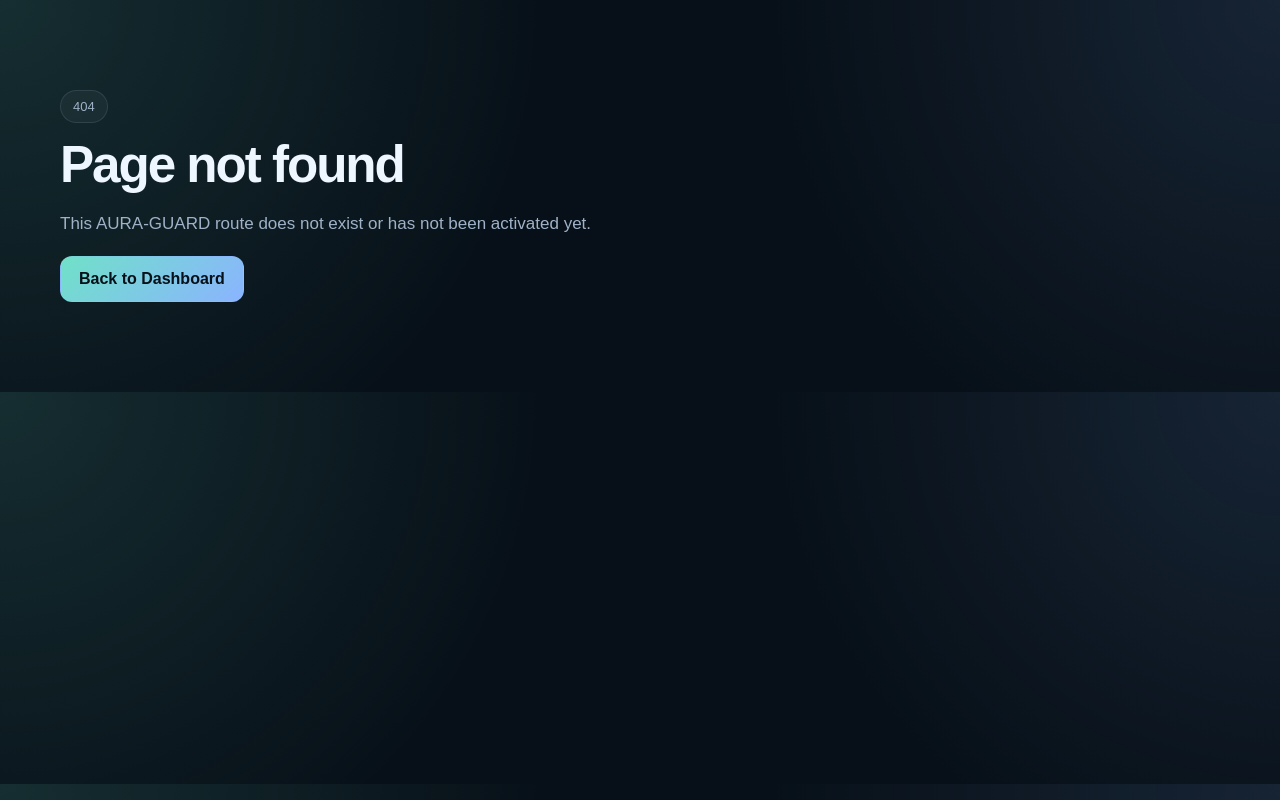
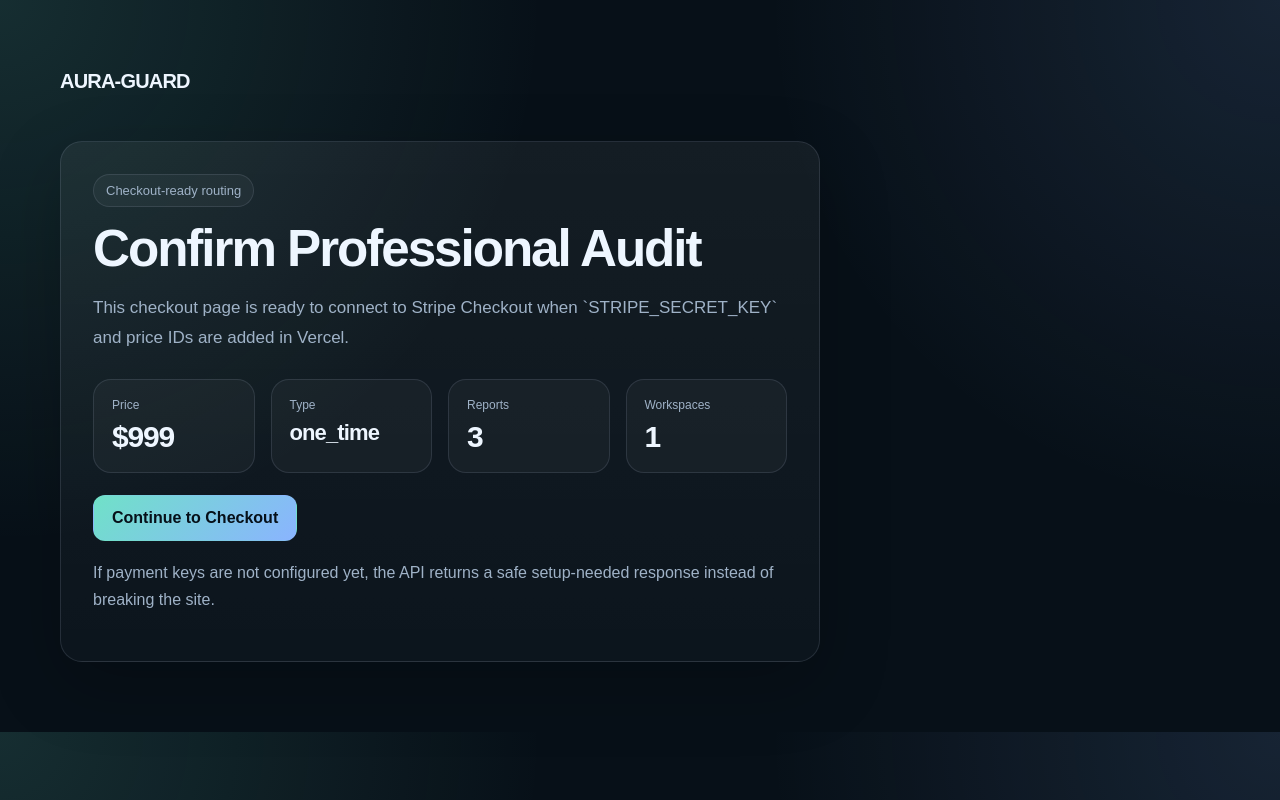
Before and after one commit to bisniskhusus019-hub/aura-guard-enterprise-os, a Next.js app: page /checkout in a window 1280 px wide. Before the commit this address had no page. Built offline with nearby package versions, Linux system fonts and the light colour scheme.

Commit message:
Add checkout routing page

```diff
--- /dev/null
+++ b/app/checkout/page.tsx
@@ -0,0 +1,37 @@
+import Link from "next/link";
+import { getPlanByCode, formatUsd } from "@/lib/pricing";
+
+export default function CheckoutPage({ searchParams }: { searchParams: { plan?: string } }) {
+  const plan = getPlanByCode(searchParams.plan ?? "professional_audit_999");
+
+  if (!plan) {
+    return (
+      <main className="container" style={{ padding: "70px 0" }}>
+        <h1 className="section-title">Plan not found</h1>
+        <Link className="btn btn-primary" href="/pricing">Back to Pricing</Link>
+      </main>
+    );
+  }
+
+  return (
+    <main className="container" style={{ padding: "70px 0" }}>
+      <Link href="/" style={{ fontWeight: 900, fontSize: 20, letterSpacing: "-0.04em" }}>AURA-GUARD</Link>
+      <div className="card" style={{ padding: 32, maxWidth: 760, marginTop: 48 }}>
+        <div className="badge">Checkout-ready routing</div>
+        <h1 className="section-title" style={{ marginTop: 16 }}>Confirm {plan.name}</h1>
+        <p className="section-copy">This checkout page is ready to connect to Stripe Checkout when `STRIPE_SECRET_KEY` and price IDs are added in Vercel.</p>
+        <div className="metric-grid" style={{ marginTop: 26, marginBottom: 22 }}>
+          <div className="metric-card"><div className="metric-label">Price</div><div className="metric-value">{formatUsd(plan.price)}</div></div>
+          <div className="metric-card"><div className="metric-label">Type</div><div className="metric-value" style={{ fontSize: 22 }}>{plan.type}</div></div>
+          <div className="metric-card"><div className="metric-label">Reports</div><div className="metric-value">{plan.includedReports}</div></div>
+          <div className="metric-card"><div className="metric-label">Workspaces</div><div className="metric-value">{plan.includedWorkspaces}</div></div>
+        </div>
+        <form action="/api/billing/checkout" method="POST">
+          <input type="hidden" name="planCode" value={plan.code} />
+          <button className="btn btn-primary" type="submit">Continue to Checkout</button>
+        </form>
+        <p style={{ color: "var(--muted)", lineHeight: 1.7, marginTop: 18 }}>If payment keys are not configured yet, the API returns a safe setup-needed response instead of breaking the site.</p>
+      </div>
+    </main>
+  );
+}
```
